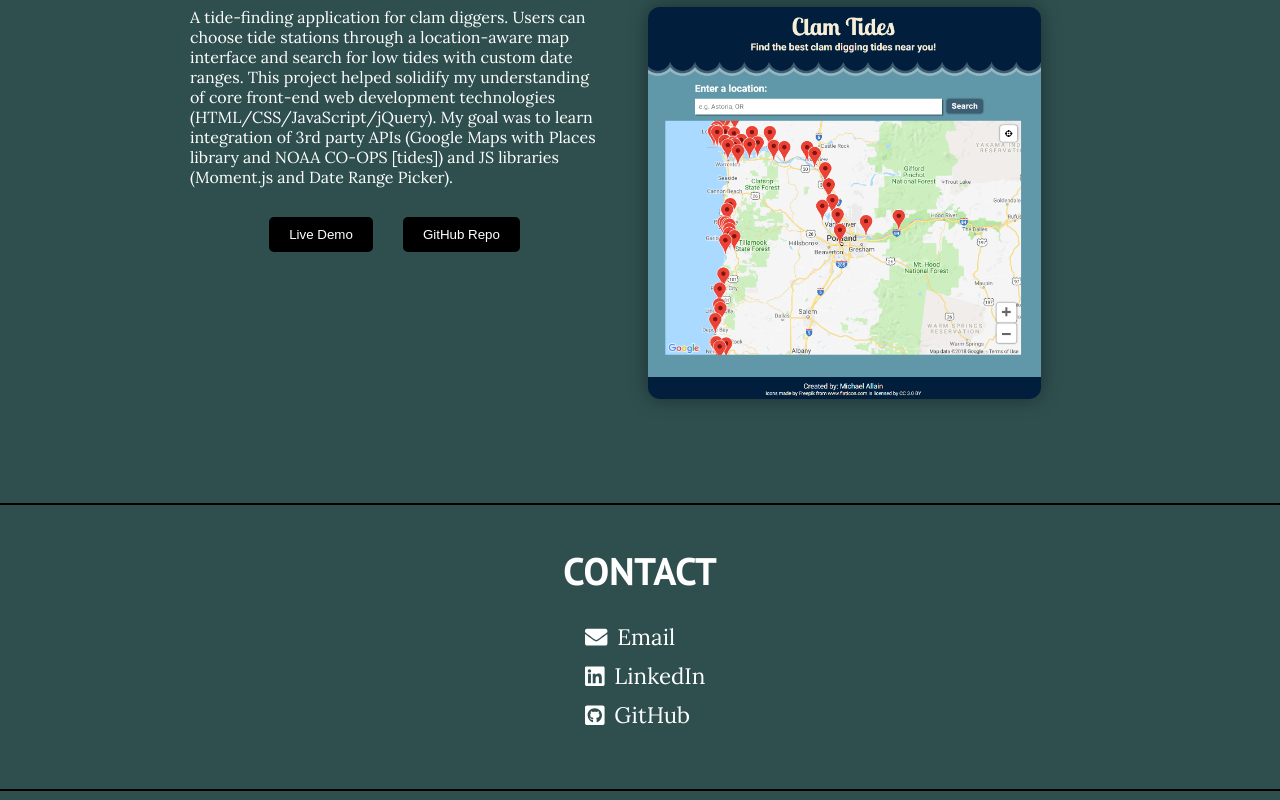
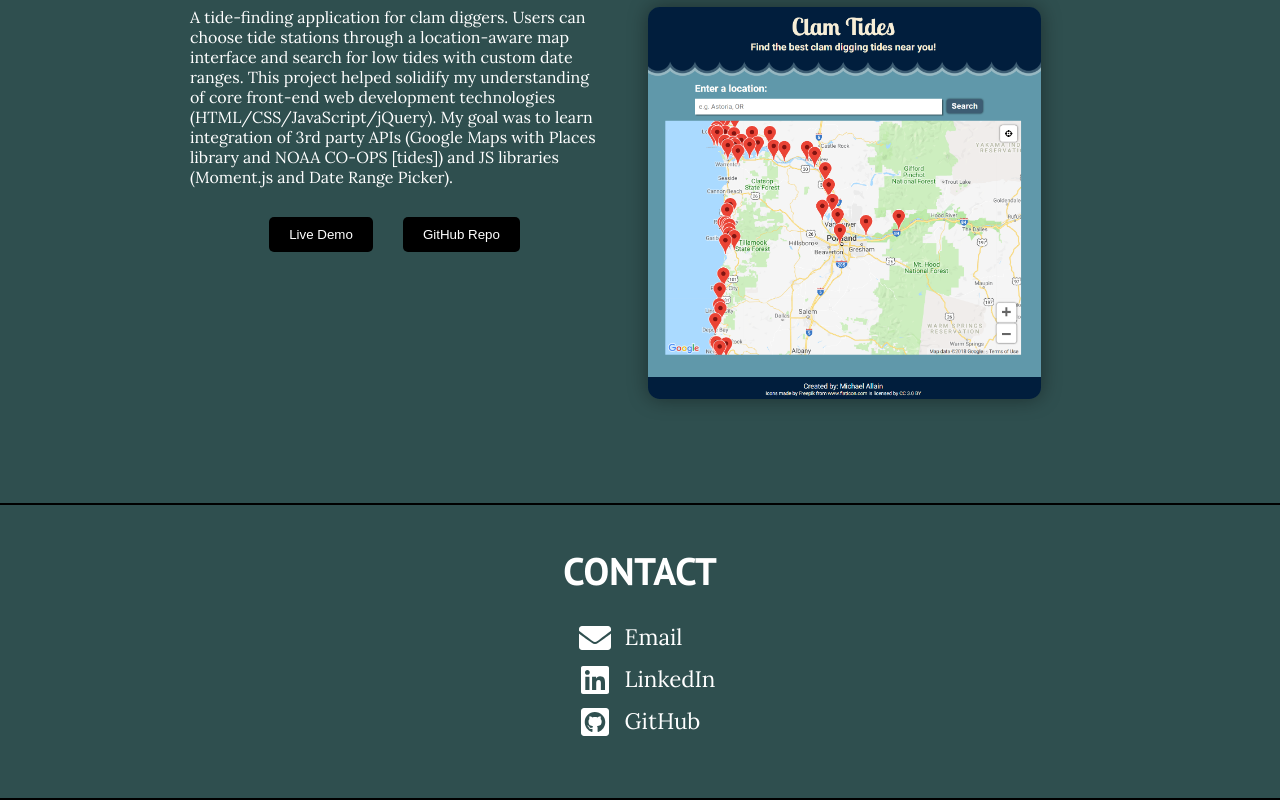
Before and after one commit to fastlain/portfolio, a React (Create React App) app: page / in a window 1280 px wide. Shown: the part 1984-2784 px from the top of the page. Built offline with nearby package versions, Linux system fonts and the light colour scheme.

Commit message:
Adjust contact icon size and alignment
Made fontawesome icons fixed width to fix alignment issues.
Changed icon font-size to be a bit bigger than text.
Vertical aligned icons "top" to line up with text

```diff
--- a/src/Contact.js
+++ b/src/Contact.js
@@ -16,19 +16,19 @@
                 <ul className={styles.contactList}>
                     <li className={styles.contact}>
                         <a className={styles.link} href={`mailto:${data.email}?subject=Reaching%20out%20from%20your%20portfolio`} target="_blank" rel="noopener noreferrer">
-                            <FontAwesomeIcon icon={faEnvelope} className={styles.icon}/>
+                            <FontAwesomeIcon icon={faEnvelope} fixedWidth className={styles.icon}/>
                             Email
                         </a>
                     </li>
                     <li className={styles.contact}>
                         <a className={styles.link} href={data.linkedInLink} target="_blank" rel="noopener noreferrer">
-                            <FontAwesomeIcon icon={faLinkedin} className={styles.icon}/>
+                            <FontAwesomeIcon icon={faLinkedin} fixedWidth className={styles.icon}/>
                             LinkedIn
                         </a>
                     </li>
                     <li className={styles.contact}>
                         <a className={styles.link} href={data.gitHubLink}target="_blank" rel="noopener noreferrer">
-                            <FontAwesomeIcon icon={faGithubSquare} className={styles.icon}/>
+                            <FontAwesomeIcon icon={faGithubSquare} fixedWidth className={styles.icon}/>
                             GitHub
                         </a>
                     </li>
--- a/src/Contact.module.css
+++ b/src/Contact.module.css
@@ -26,10 +26,16 @@
 
 .icon {
     margin: 0 10px;
+    font-size: 2.5vw;
+    vertical-align: top;
 }
 
 @media (max-width: 1200px) {
     .contact {
         font-size: 21px;
     }
+
+    .icon {
+        font-size: 28px;
+    }
 }
```
